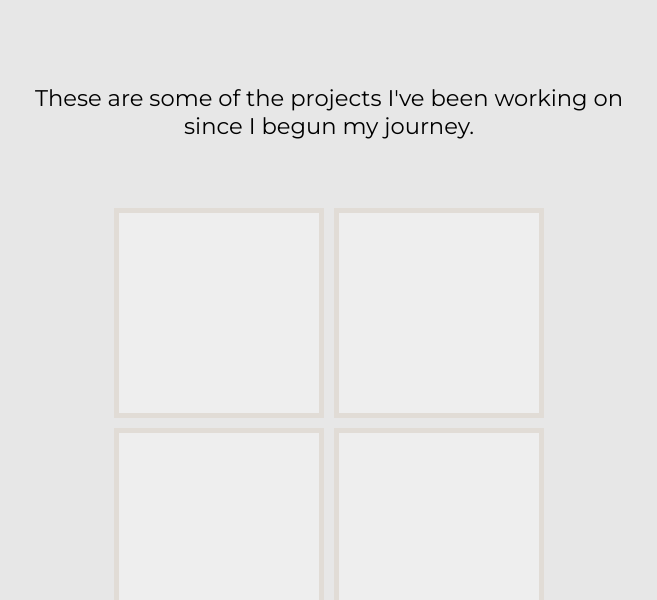
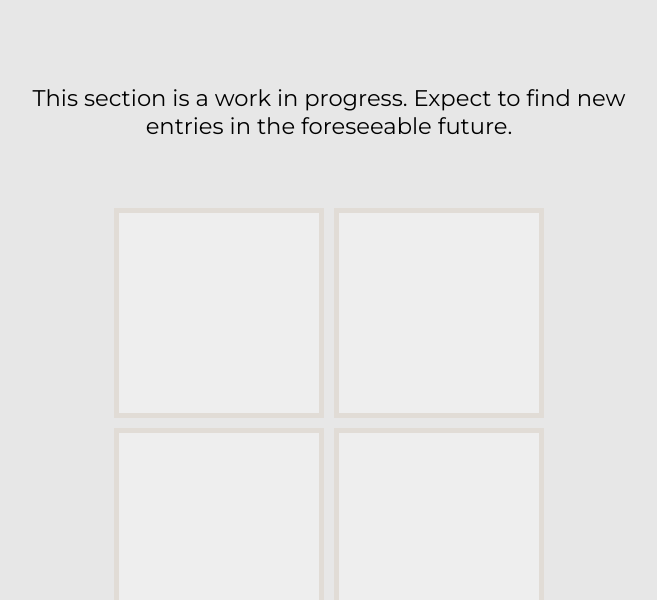
Before and after one commit to FabricioDuhart/website, a plain HTML site: page index.html in a window 1280 px wide. Both pictures are taken after a click on the link "My work". Shown: the part 200-800 px from the top of the page, without its empty margins (311-968 px from the left). Drawn offline with nearby package versions, Linux system fonts and the light colour scheme.

Commit message:
Portfolio message changed

```diff
--- a/index.html
+++ b/index.html
@@ -85,7 +85,7 @@
         <!--Portfolio-->
         <div class="portfolio section">
             <h2>About my work</h2>
-            <p>These are some of the projects I've been working on since I begun my journey.</p>
+            <p>This section is a work in progress. Expect to find new entries in the foreseeable future.</p>
             <div id="myWork">
                 <div class="workHolder empty"></div>
                 <div class="workHolder empty"></div>
```
